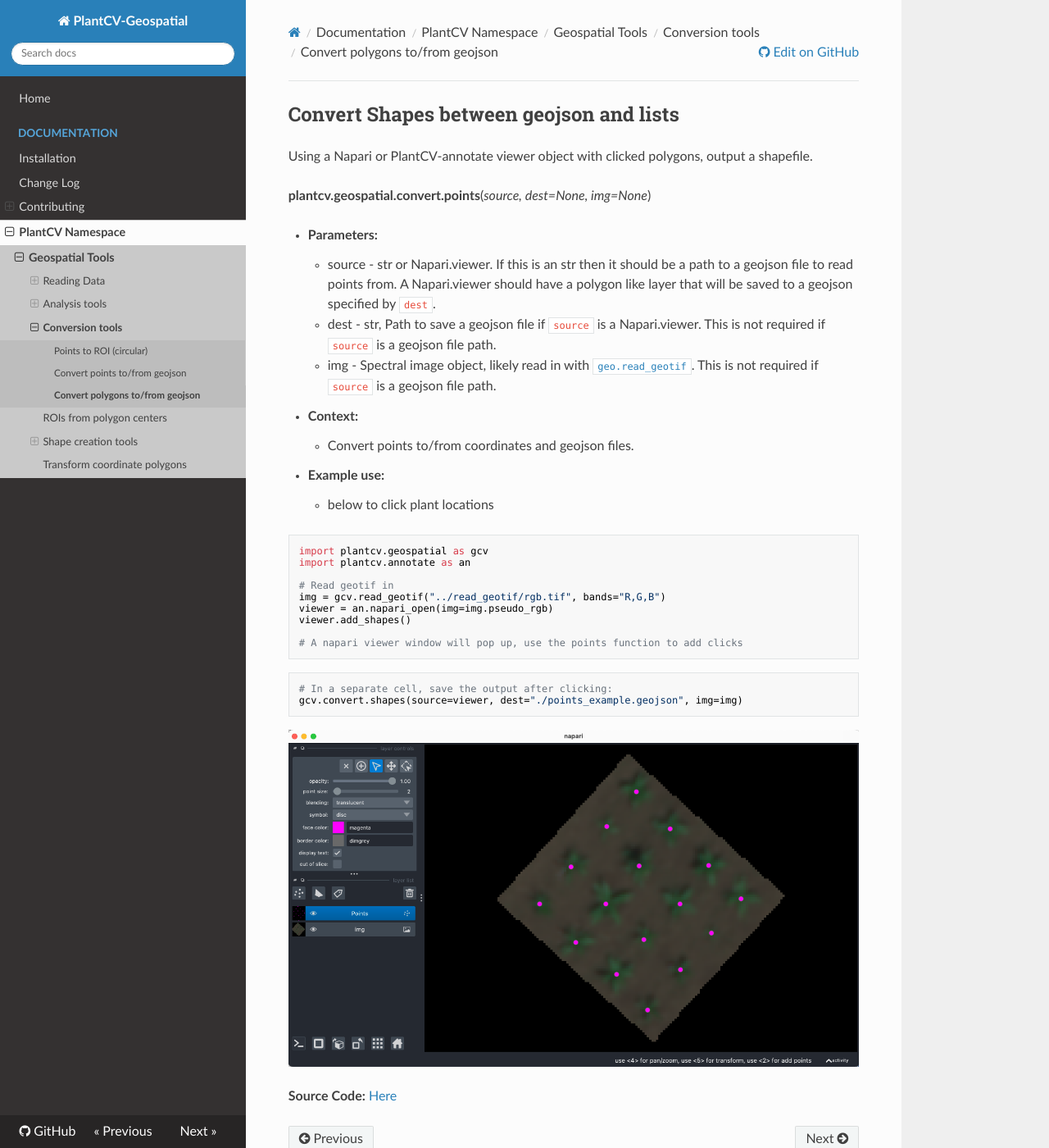
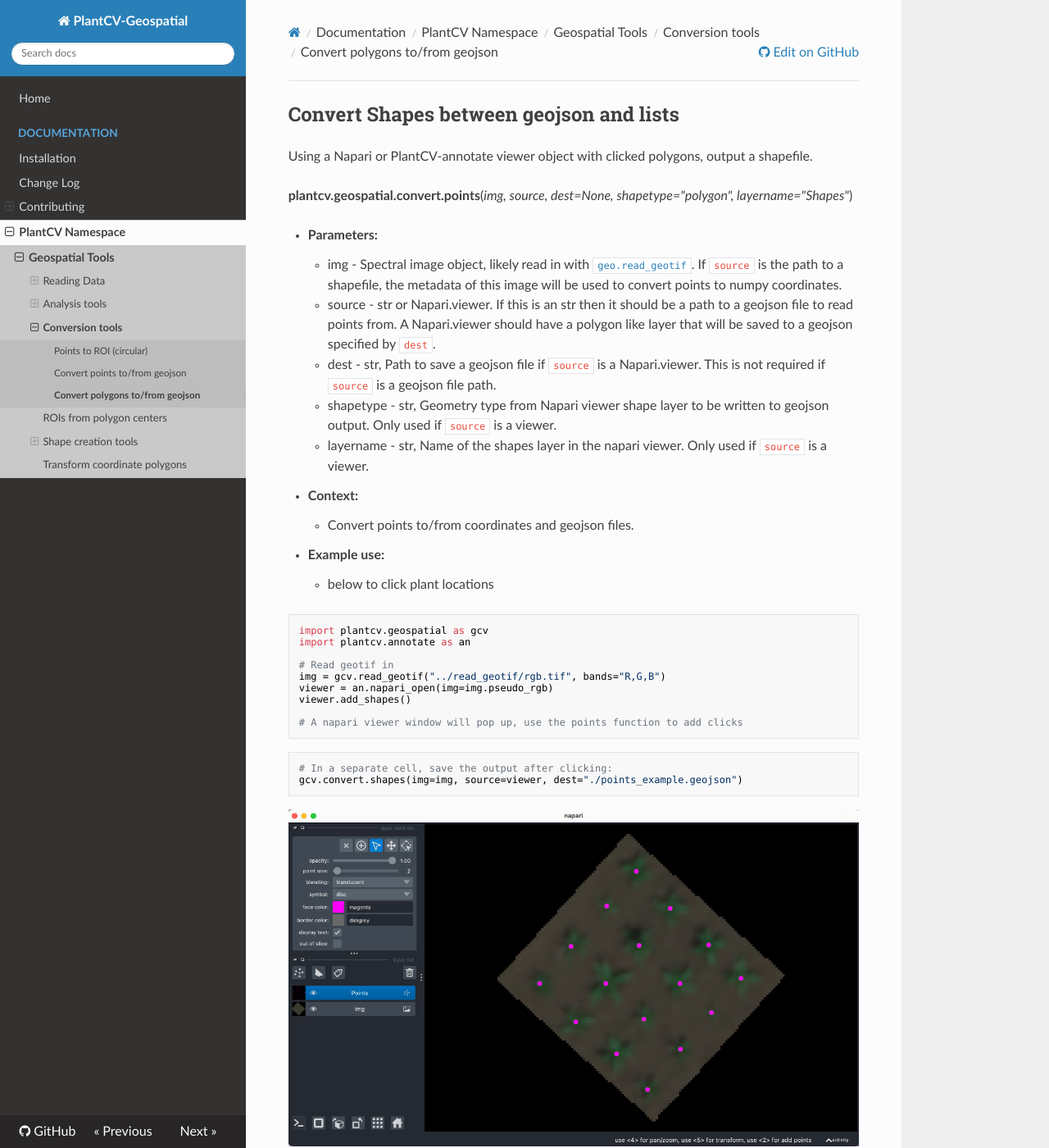
Before and after one commit to danforthcenter/plantcv-geospatial, an MkDocs documentation site: the page built from docs/convert_shapes.md, in a window 1280 px wide and 1400 px high. Shown: the whole window at 82% size. Built offline with MkDocs 1.6.1, drawn with Linux system fonts in a browser that asks for light colours; nearby versions of some CDN libraries.

Commit message:
update docs for new arguments

````diff
--- a/docs/convert_shapes.md
+++ b/docs/convert_shapes.md
@@ -2,12 +2,14 @@
 
 Using a Napari or PlantCV-annotate viewer object with clicked polygons, output a shapefile.
 
-**plantcv.geospatial.convert.points**(*source, dest=None, img=None*)
+**plantcv.geospatial.convert.points**(*img, source, dest=None, shapetype="polygon", layername="Shapes"*)
 
 - **Parameters:**
+    - img - Spectral image object, likely read in with [`geo.read_geotif`](read_geotif.md). If `source` is the path to a shapefile, the metadata of this image will be used to convert points to numpy coordinates.
     - source - str or Napari.viewer. If this is an str then it should be a path to a geojson file to read points from. A Napari.viewer should have a polygon like layer that will be saved to a geojson specified by `dest`.
 	- dest - str, Path to save a geojson file if `source` is a Napari.viewer. This is not required if `source` is a geojson file path.
-    - img - Spectral image object, likely read in with [`geo.read_geotif`](read_geotif.md).  This is not required if `source` is a geojson file path.
+    - shapetype - str, Geometry type from Napari viewer shape layer to be written to geojson output. Only used if `source` is a viewer.
+    - layername - str, Name of the shapes layer in the napari viewer. Only used if `source` is a viewer.
 
 
 - **Context:**
@@ -29,7 +31,7 @@
 ```
 ```python
 # In a separate cell, save the output after clicking:
-gcv.convert.shapes(source=viewer, dest="./points_example.geojson", img=img)
+gcv.convert.shapes(img=img, source=viewer, dest="./points_example.geojson")
 ```
 
 ![Screenshot](documentation_images/napari_clicks.png)
````
